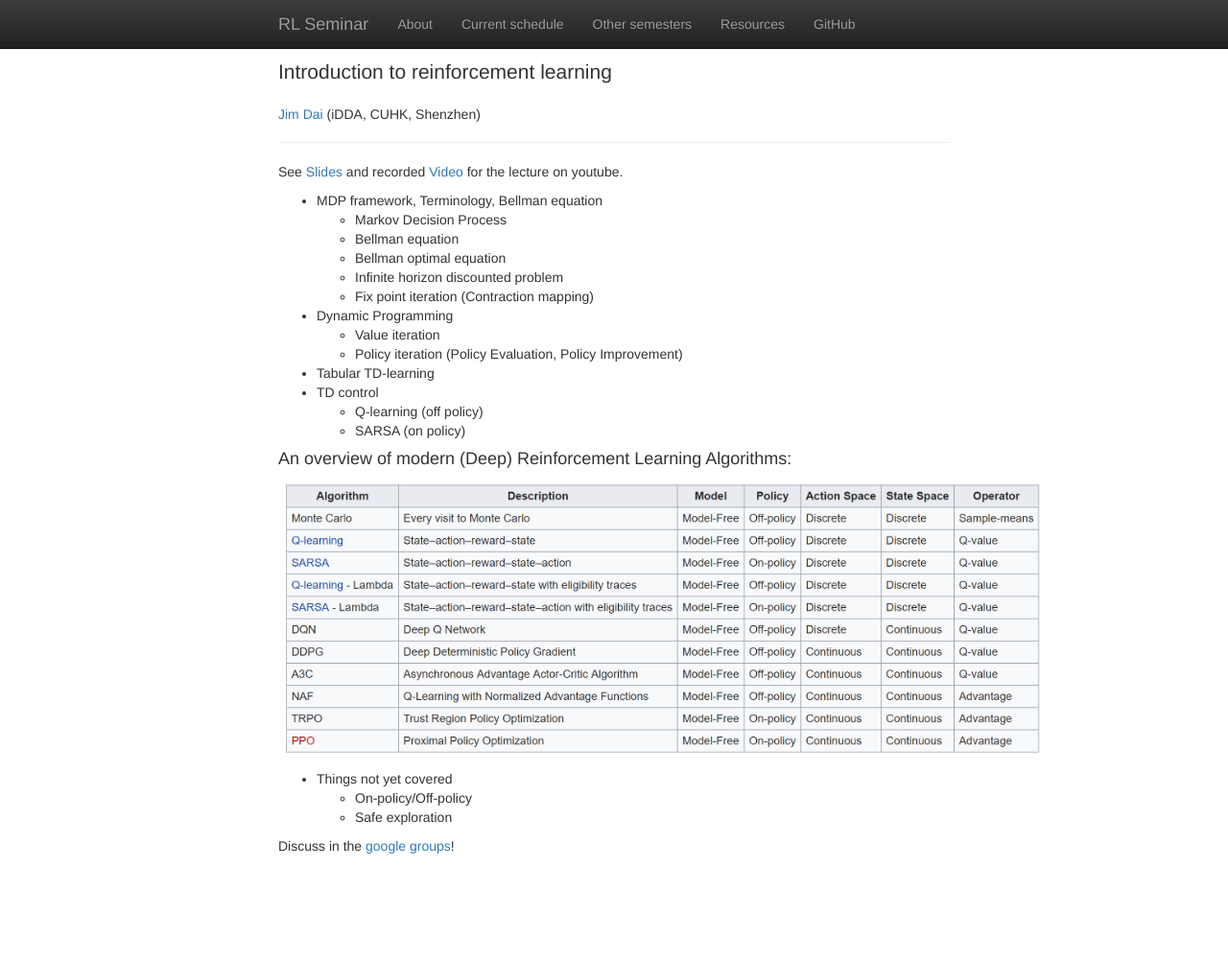
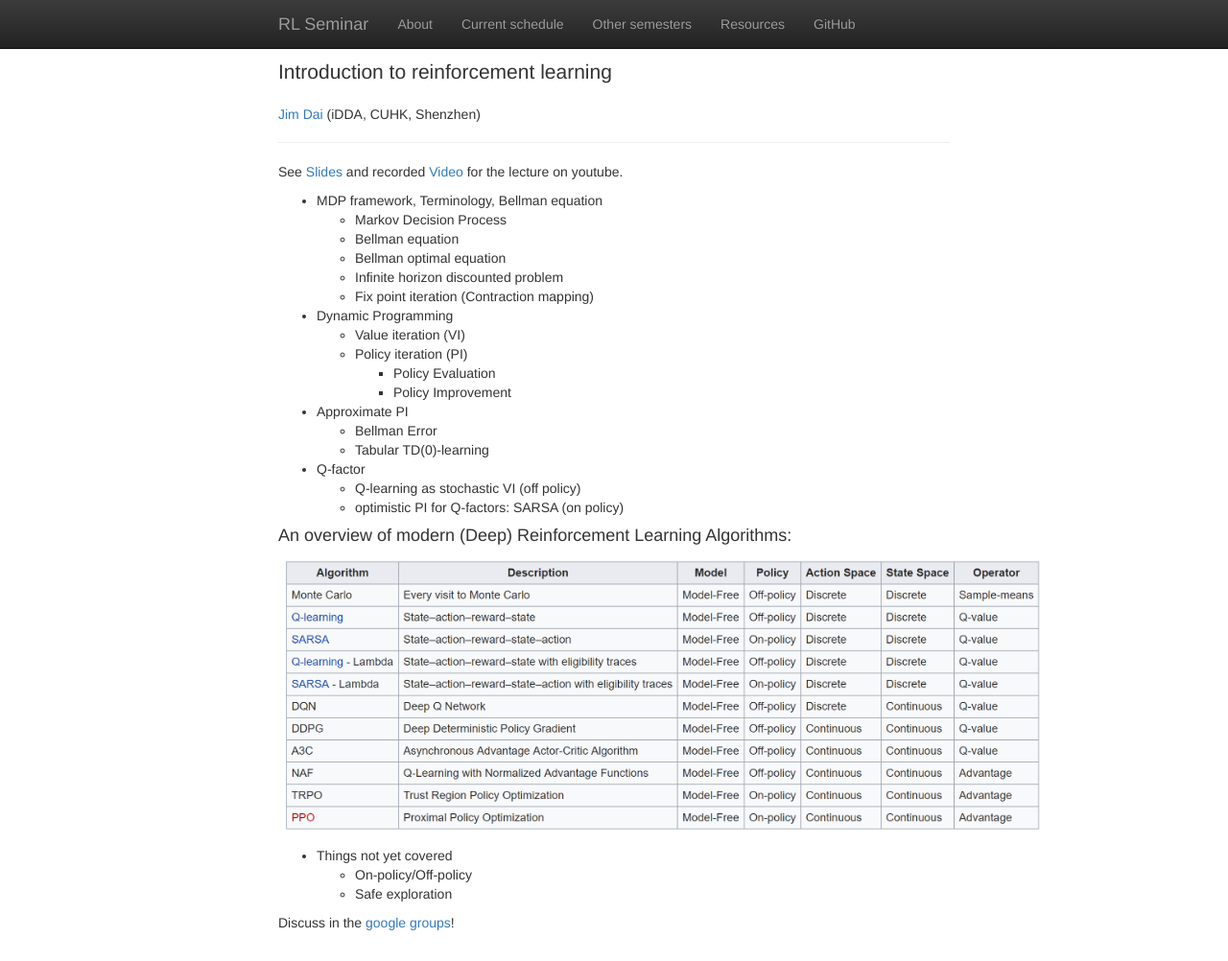
Before and after one commit to rlseminar/rlseminar.github.io, a Jekyll site: the page built from _posts/2019-01-21-jim.md, in a window 1280 px wide and 1002 px high. Shown: the whole window at 96% size. Built offline with Jekyll 4.4.1, drawn with Linux system fonts in a browser that asks for light colours.

Commit message:
update outline

```diff
--- a/_posts/2019-01-21-jim.md
+++ b/_posts/2019-01-21-jim.md
@@ -15,12 +15,16 @@ See [Slides](/static/files/RL_tutorials2019-121jd_final.pdf) and recorded [Video
   - Infinite horizon discounted problem
   - Fix point iteration (Contraction mapping)
 - Dynamic Programming
-  - Value iteration
-  - Policy iteration (Policy Evaluation, Policy Improvement)
-- Tabular TD-learning
-- TD control
-  - Q-learning (off policy)
-  - SARSA (on policy)
+  - Value iteration (VI)
+  - Policy iteration (PI)
+    - Policy Evaluation
+    - Policy Improvement
+- Approximate PI
+  - Bellman Error
+  - Tabular TD(0)-learning
+- Q-factor
+  - Q-learning as stochastic VI (off policy)
+  - optimistic PI for Q-factors: SARSA (on policy)
 
 
 #### An overview of modern (Deep) Reinforcement Learning Algorithms:
```
